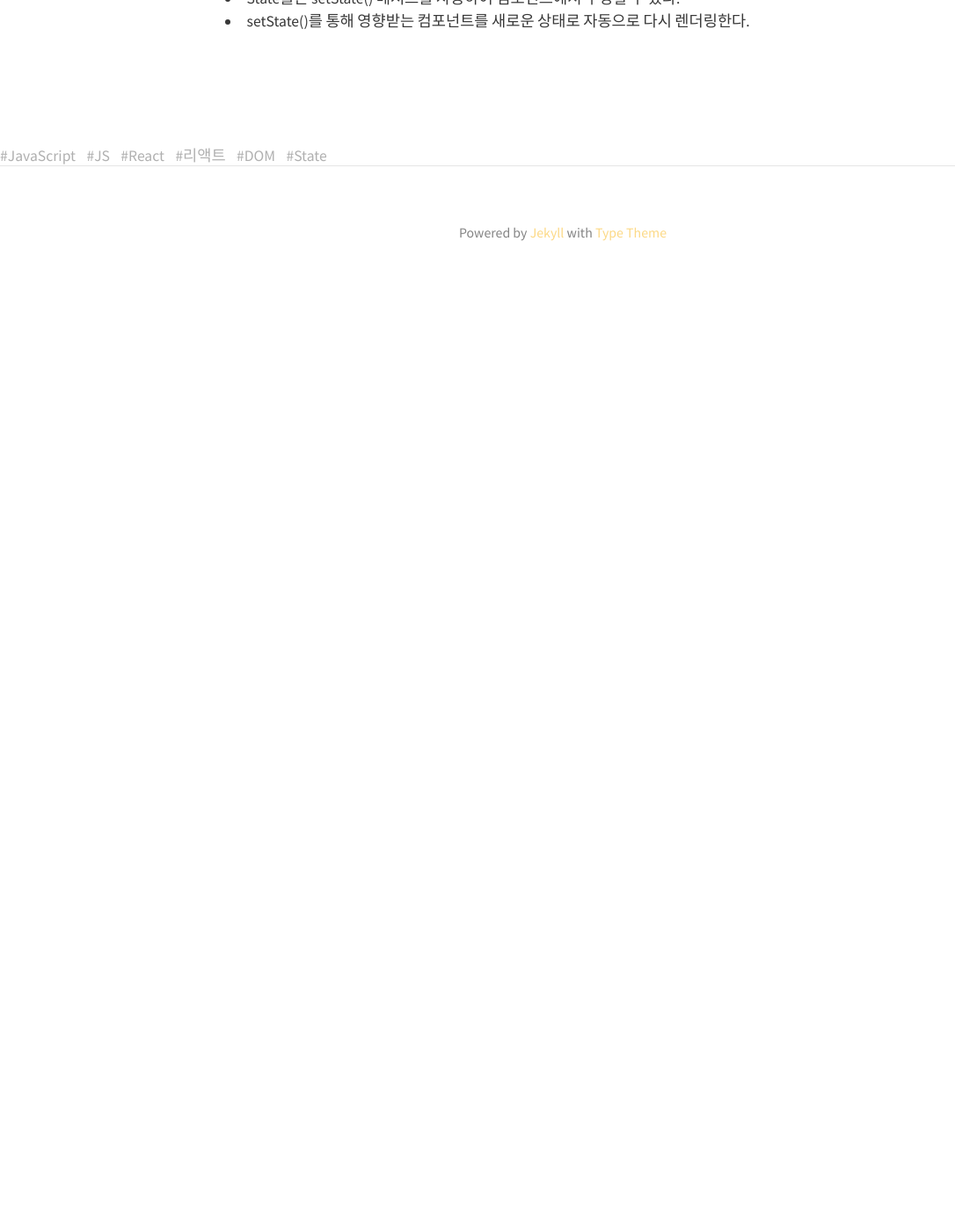
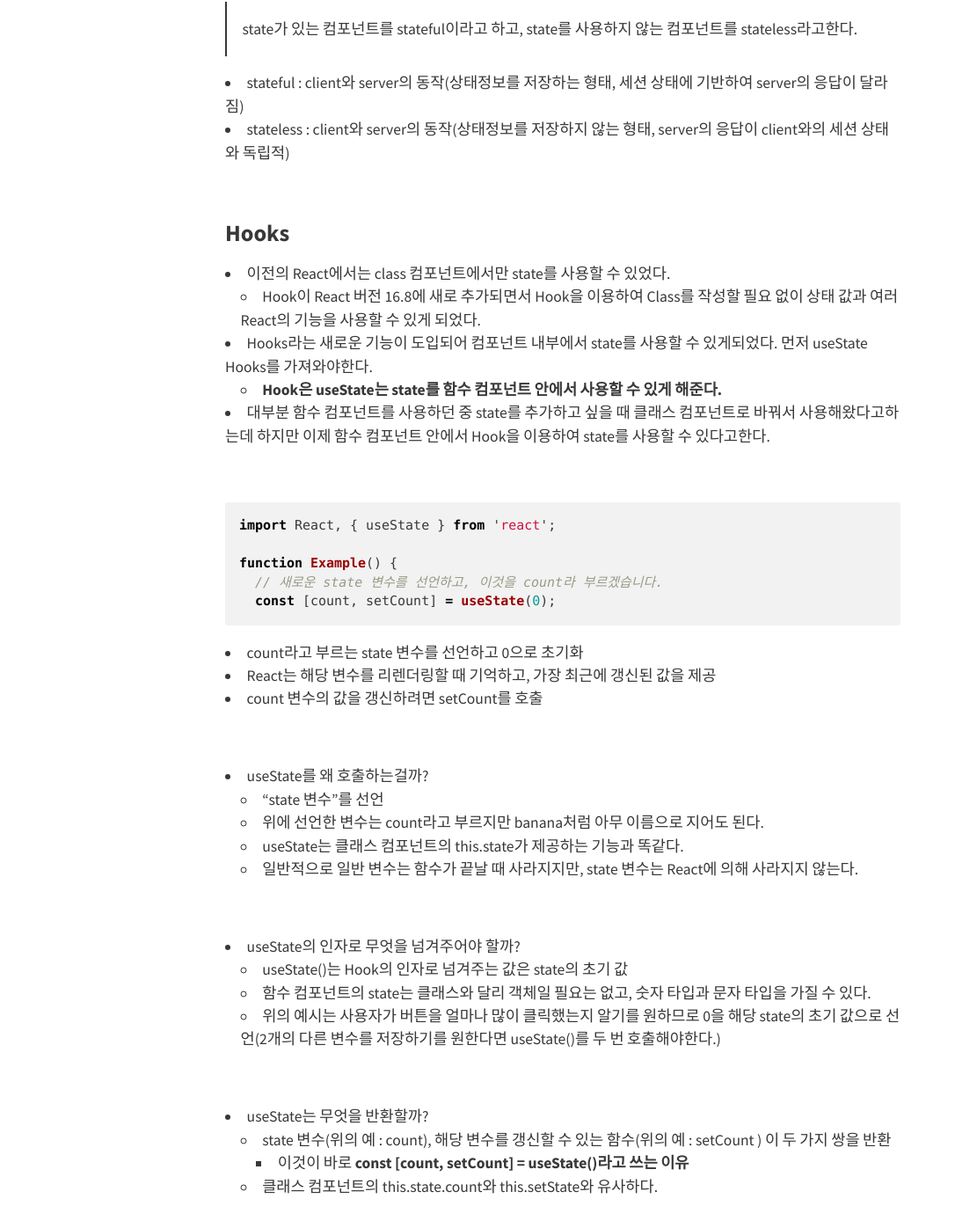
Before and after one commit to BoKyeong-Kim/BoKyeong-Kim.github.io, a Jekyll site: the page built from _posts/Dev-React/2021-03-25-react(2).md, in a window 1280 px wide and 1400 px high, scrolled down 1381 px. Shown: the top 1396 px of the window at 88% size, without its empty margins (0-1086 px from the left). Built offline with Jekyll 4.4.1, drawn with Linux system fonts in a browser that asks for light colours; nearby versions of some CDN libraries; before the commit the page ends 1722 px from its top, so only the background shows below that; some of the changed text lies outside the part shown.

Commit message:
upload blog posting about react basic(2) - hooks content

````diff
--- a/_posts/Dev-React/2021-03-25-react(2).md
+++ b/_posts/Dev-React/2021-03-25-react(2).md
@@ -8,9 +8,7 @@ tags: [JavaScript,JS, React, 리액트, DOM, State]
 ---
 
 - State
-- Virtual DOM
-- Components
-- Props
+- Hooks
 
 
 <br>
@@ -44,4 +42,55 @@ tags: [JavaScript,JS, React, 리액트, DOM, State]
 - setState()를 통해 영향받는 컴포넌트를 새로운 상태로 자동으로 다시 렌더링한다.
 
 
+> state가 있는 컴포넌트를 stateful이라고 하고, state를 사용하지 않는 컴포넌트를 stateless라고한다.
+
+- stateful : client와 server의 동작(상태정보를 저장하는 형태, 세션 상태에 기반하여 server의 응답이 달라짐)
+- stateless : client와 server의 동작(상태정보를 저장하지 않는 형태, server의 응답이 client와의 세션 상태와 독립적)
+
+
 <br>
+
+### Hooks
+- 이전의 React에서는 class 컴포넌트에서만 state를 사용할 수 있었다.
+    - Hook이 React 버전 16.8에 새로 추가되면서 Hook을 이용하여 Class를 작성할 필요 없이 상태 값과 여러 React의 기능을 사용할 수 있게 되었다.
+- Hooks라는 새로운 기능이 도입되어 컴포넌트 내부에서 state를 사용할 수 있게되었다. 먼저 useState Hooks를 가져와야한다.
+    - **Hook은 useState는 state를 함수 컴포넌트 안에서 사용할 수 있게 해준다.**
+- 대부분 함수 컴포넌트를 사용하던 중 state를 추가하고 싶을 때 클래스 컴포넌트로 바꿔서 사용해왔다고하는데 하지만 이제 함수 컴포넌트 안에서 Hook을 이용하여 state를 사용할 수 있다고한다.
+
+<br>
+
+```jsx
+import React, { useState } from 'react';
+
+function Example() {
+  // 새로운 state 변수를 선언하고, 이것을 count라 부르겠습니다.
+  const [count, setCount] = useState(0);
+```
+
+- count라고 부르는 state 변수를 선언하고 0으로 초기화
+- React는 해당 변수를 리렌더링할 때 기억하고, 가장 최근에 갱신된 값을 제공
+- count 변수의 값을 갱신하려면 setCount를 호출
+
+<br>
+
+- useState를 왜 호출하는걸까?
+    - “state 변수”를 선언
+    - 위에 선언한 변수는 count라고 부르지만 banana처럼 아무 이름으로 지어도 된다.
+    - useState는 클래스 컴포넌트의 this.state가 제공하는 기능과 똑같다.
+    - 일반적으로 일반 변수는 함수가 끝날 때 사라지지만, state 변수는 React에 의해 사라지지 않는다.
+
+<br>
+
+- useState의 인자로 무엇을 넘겨주어야 할까?
+    - useState()는 Hook의 인자로 넘겨주는 값은 state의 초기 값
+    - 함수 컴포넌트의 state는 클래스와 달리 객체일 필요는 없고, 숫자 타입과 문자 타입을 가질 수 있다.
+    - 위의 예시는 사용자가 버튼을 얼마나 많이 클릭했는지 알기를 원하므로 0을 해당 state의 초기 값으로 선언(2개의 다른 변수를 저장하기를 원한다면 useState()를 두 번 호출해야한다.)
+
+<br>
+
+- useState는 무엇을 반환할까?
+    - state 변수(위의 예 : count), 해당 변수를 갱신할 수 있는 함수(위의 예 : setCount ) 이 두 가지 쌍을 반환
+        - 이것이 바로 **const [count, setCount] = useState()라고 쓰는 이유**
+    - 클래스 컴포넌트의 this.state.count와 this.setState와 유사하다.
+
+<br>
````
Also changed, not shown: _posts/Dev-React/2021-03-24-react(1).md (+3 -0 lines).
